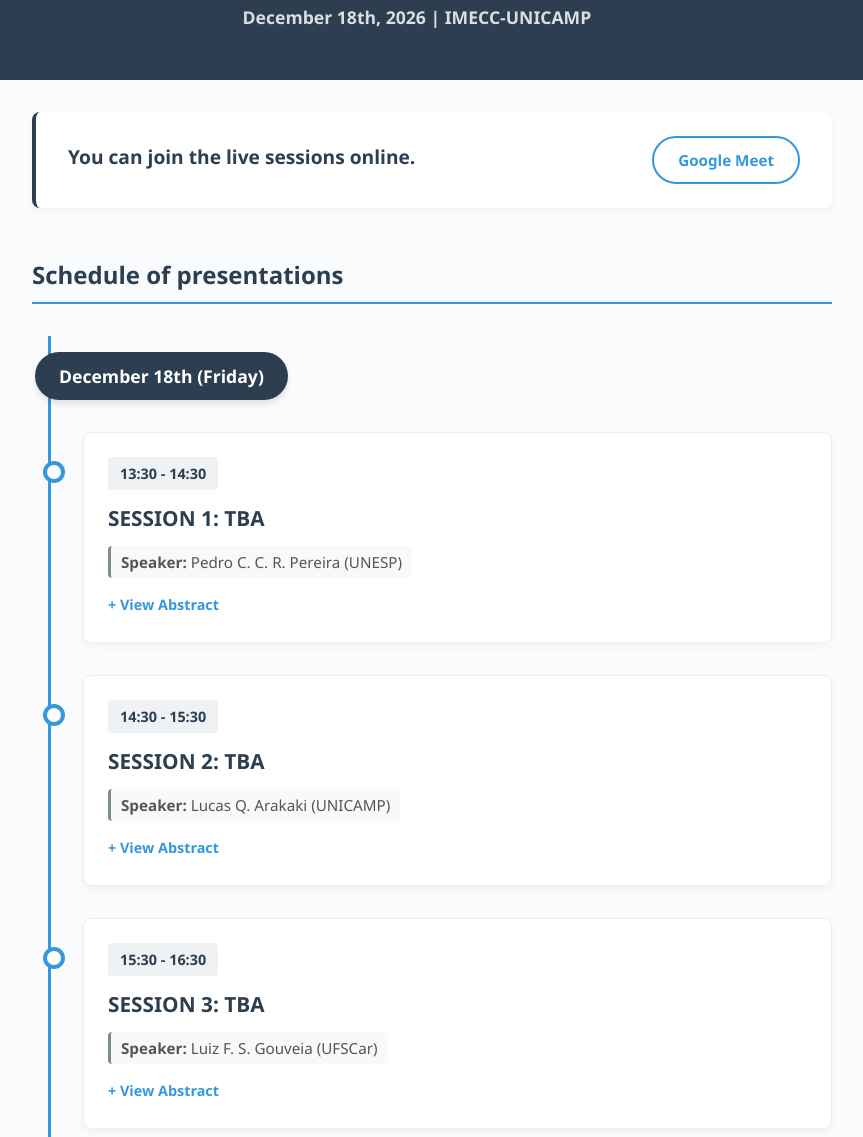
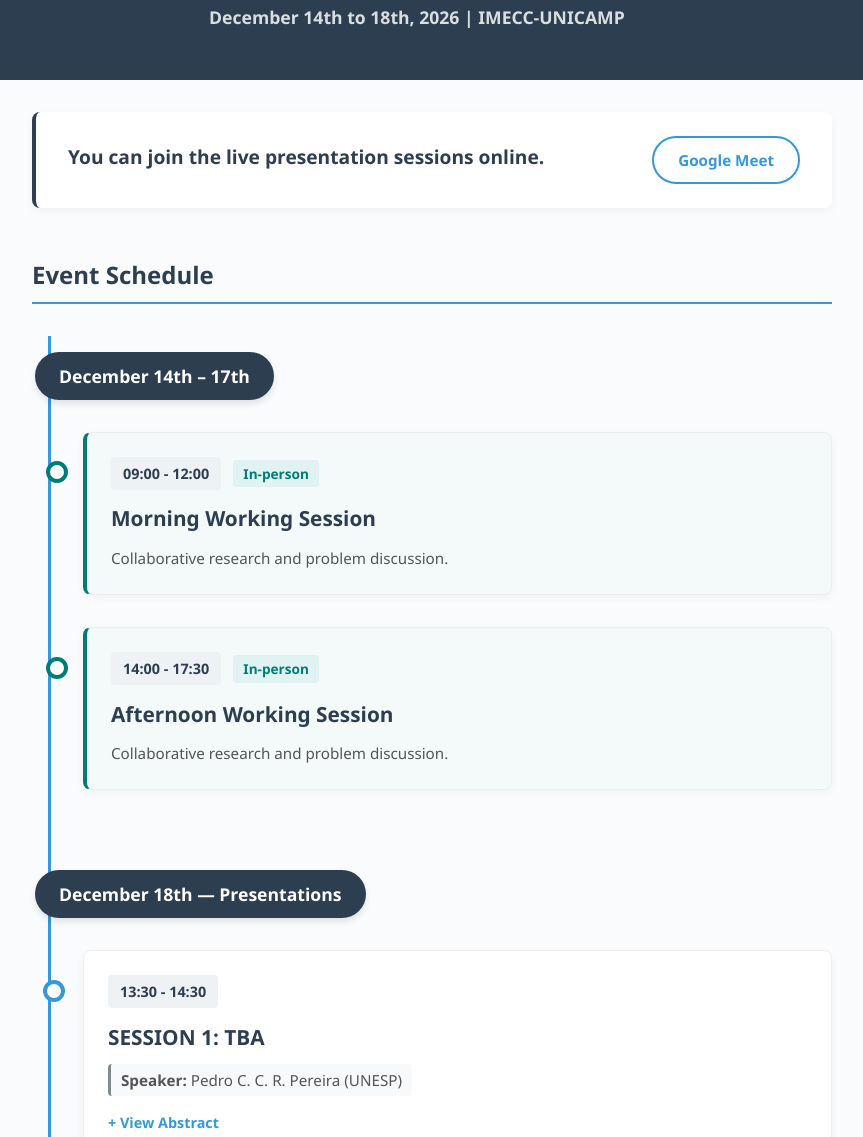
Before and after one commit to ECASisDin/dez2026, a plain HTML site: page index.html in a window 1280 px wide. Shown: the part 278-1415 px from the top of the page, without its empty margins (208-1071 px from the left). Drawn offline with nearby package versions, Linux system fonts and the light colour scheme.

Commit message:
Add files via upload

```diff
--- a/index.html
+++ b/index.html
@@ -3,7 +3,7 @@
 <head>
     <meta charset="UTF-8">
     <meta name="viewport" content="width=device-width, initial-scale=1.0">
-    <title>ECASisDin - New Trends in Non-Smooth Systems</title>
+    <title>ECASisDin - New Results on Bifurcation of Limit Cycles and Invariant Manifolds<</title>
 
     <script id="MathJax-script" async src="https://cdn.jsdelivr.net/npm/mathjax@3/es5/tex-mml-chtml.js"></script>
 
@@ -375,6 +375,23 @@
                 width: 100%;
             }
         }
+		.timeline-item.working-session {
+			background-color: #f4f9f9;
+			border-left: 4px solid #007c76;
+		}
+		.timeline-item.working-session .timeline-dot {
+			border-color: #007c76;
+		}
+		.session-tag {
+			display: inline-block;
+			background-color: #e0f2f1;
+			color: #007c76;
+			padding: 3px 10px;
+			border-radius: 4px;
+			font-size: 0.85rem;
+			font-weight: 600;
+			margin-left: 8px;
+		}
     </style>
 </head>
 <body>
@@ -391,7 +408,7 @@
                 <h1>ECASisDin</h1>
                 <p class="full-name">Encontro de Colaboração Acadêmica em Sistemas Dinâmicos</p>
                 <div class="theme-title">New Results on Bifurcation of Limit Cycles and Invariant Manifolds</div>
-                <p class="location-date">December  18th, 2026 | IMECC-UNICAMP</p>
+                <p class="location-date">December 14th to 18th, 2026 | IMECC-UNICAMP</p>
             </div>
             <div class="logo-right">
                 <a href="https://www.ime.unicamp.br/" target="_blank" title="Visitar site do IMECC-UNICAMP">
@@ -406,7 +423,7 @@
         <!-- Barra de Ações Slick -->
         <div class="quick-actions-bar">
             <div class="quick-actions-text">
-                <strong>You can join the live sessions online.</strong>
+                <strong>You can join the live presentation sessions online.</strong>
                 <p></p>
             </div>
             <div class="quick-actions-buttons">
@@ -417,10 +434,33 @@
             </div>
         </div>
 
-        <h2>Schedule of presentations</h2>
+        <h2>Event Schedule</h2>
 
         <div class="timeline">
-            <div class="day-marker">December 18th (Friday)</div>
+            <!-- Novo bloco: Working Sessions (14 a 17 de dezembro) -->
+            <div class="day-marker">December 14th – 17th</div>
+
+            <div class="timeline-item working-session">
+                <div class="timeline-dot"></div>
+                <span class="time-badge">09:00 - 12:00</span>
+                <span class="session-tag">In-person</span>
+                <h4>Morning Working Session</h4>
+                <p style="margin: 5px 0 0 0; color: #555; font-size: 0.95rem;">
+                    Collaborative research and problem discussion.
+            </div>
+
+            <div class="timeline-item working-session">
+                <div class="timeline-dot"></div>
+                <span class="time-badge">14:00 - 17:30</span>
+                <span class="session-tag">In-person</span>
+                <h4>Afternoon Working Session</h4>
+                <p style="margin: 5px 0 0 0; color: #555; font-size: 0.95rem;">
+                    Collaborative research and problem discussion.
+                </p>
+            </div>
+
+            <!-- Bloco de Apresentações (18 de dezembro) -->
+            <div class="day-marker" style="margin-top: 3rem;">December 18th — Presentations</div>
 
             <!--<div class="timeline-item">
                 <div class="timeline-dot"></div>
```
